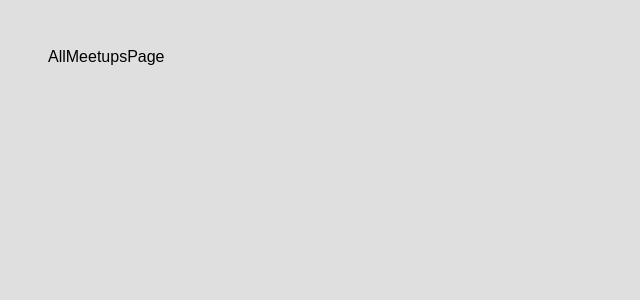
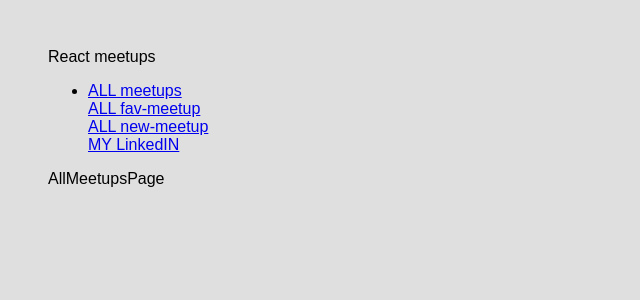
Before and after one commit to ALsaeed323/react_practice, a React (Create React App) app: page / in a window 1280 px wide. Shown: the top 300 px of the page, without its empty margins (0-640 px from the left). Built offline with nearby package versions, Linux system fonts and the light colour scheme.

Commit message:
handle links component

```diff
--- a/src/App.js
+++ b/src/App.js
@@ -4,10 +4,12 @@ import { Routes, Route } from 'react-router-dom';
 import AllMeetupsPage from './pages/AllMeetups';
 import NewMeetup from './pages/NewMeetup';
 import Favorites from './pages/Favorites';
+import MainNavigation from './components/layout/MainNavigation';
 
 function App() {
   return (
     <div>
+      <MainNavigation/>
       <Routes>
         <Route path='/' element={<AllMeetupsPage />} />
         <Route path='/new-meetup' element={<NewMeetup />} />
--- a/src/components/layout/MainNavigation.js
+++ b/src/components/layout/MainNavigation.js
@@ -1,9 +1,25 @@
+import { Link } from "react-router-dom";
+
 function MainNavigation ()
 {
 
     return (
         <header>
-            <div></div>
+            <div>React meetups </div>
+            <nav>
+                <ul>
+                    <li>
+                       <Link to="/">ALL meetups</Link>
+                      <br/>
+                       <Link to="/fav-meetup">ALL fav-meetup</Link>
+                       <br/>
+                       <Link to="/new-meetup">ALL new-meetup</Link>
+                       <br/>
+                       <Link to= "https://www.linkedin.com/in/alsaead-aziz-b19965249" target="_blank" rel="noopener noreferrer">MY LinkedIN </Link>
+                    </li>
+                </ul>
+            </nav>
+
         </header>
     );
 }
```
